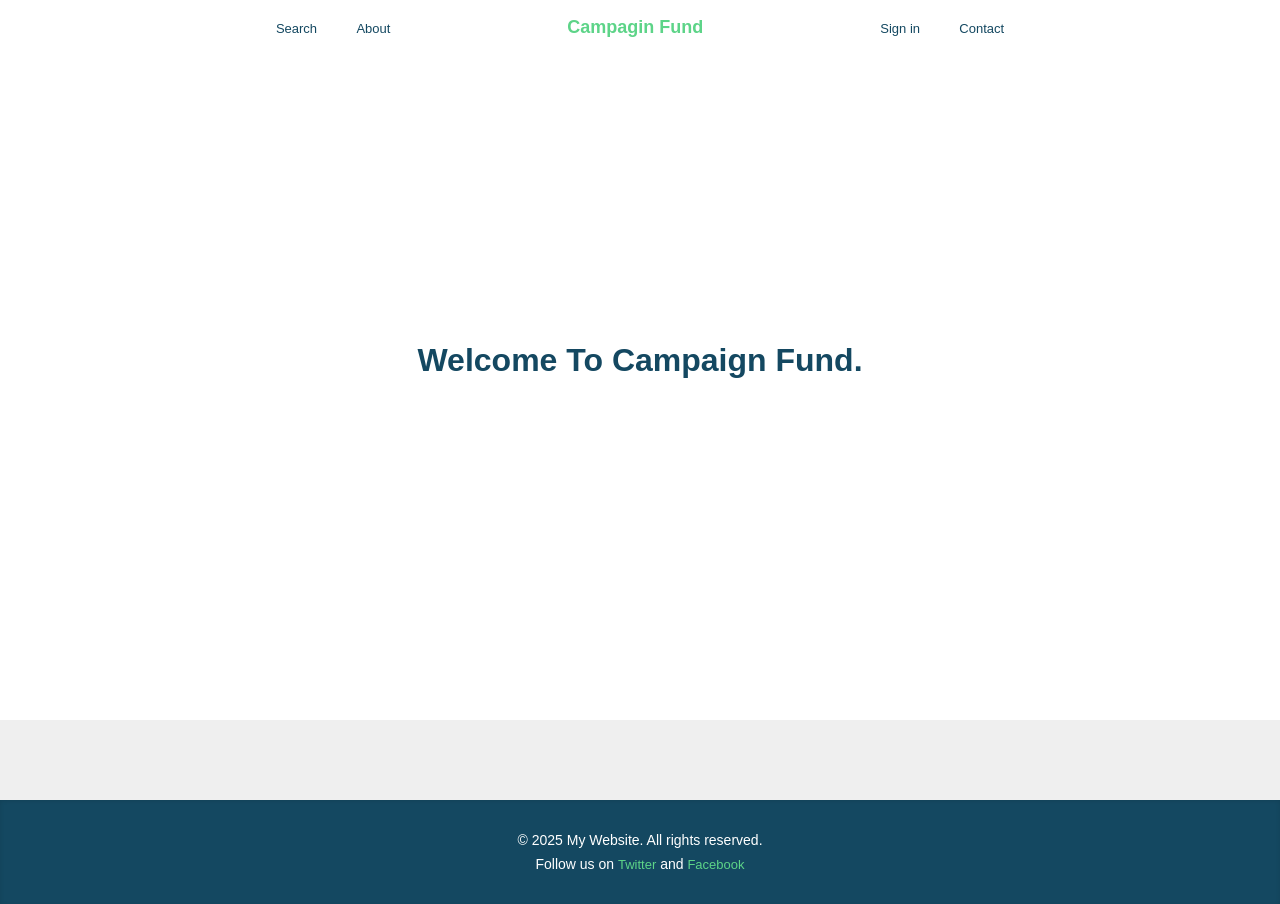
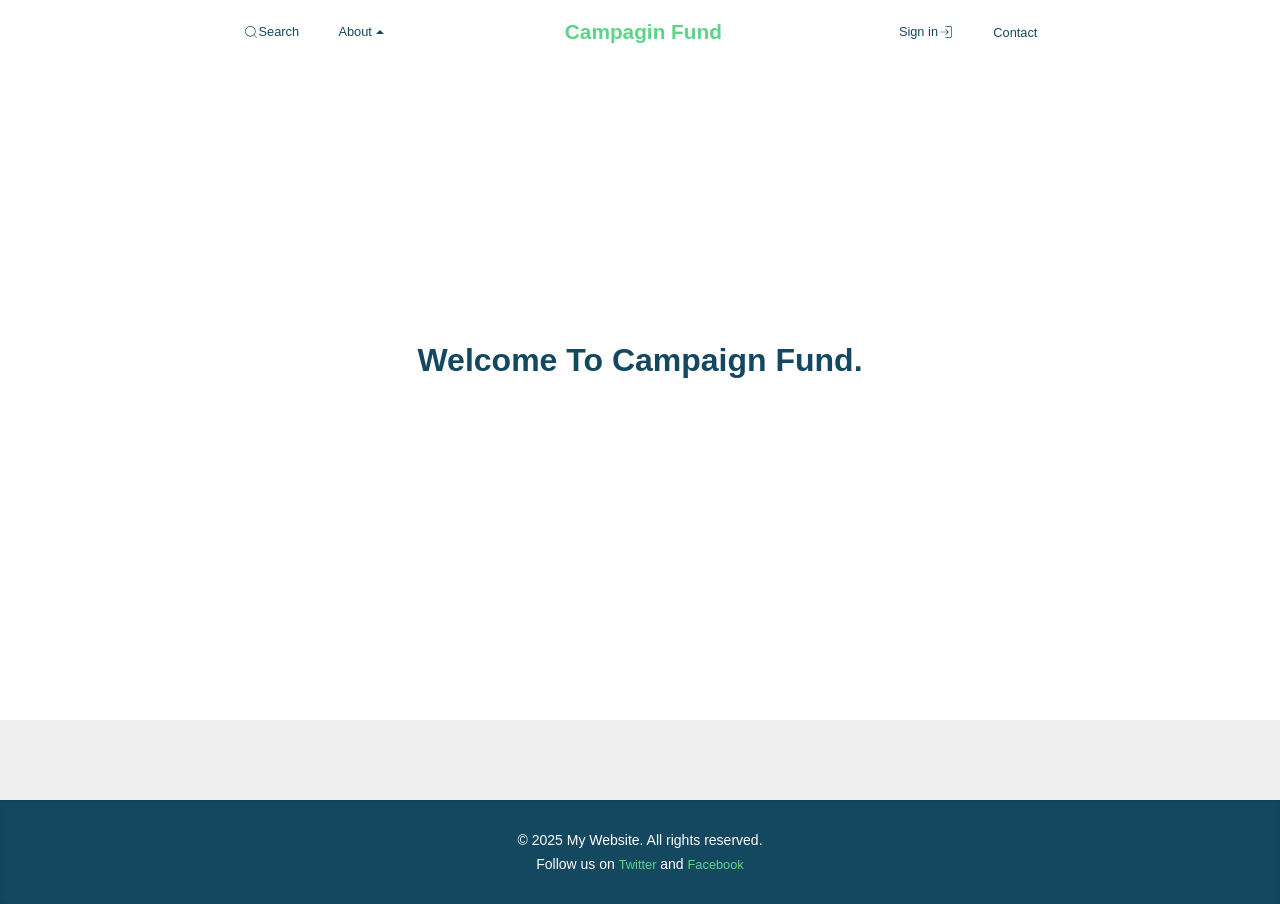
Before and after one commit to CampaignFund/frontend, a React (Vite) app: page / in a window 1280 px wide. Built offline with nearby package versions, Linux system fonts and the light colour scheme.

Commit message:
Navbar UI Fixed

```diff
--- a/package.json
+++ b/package.json
@@ -13,6 +13,7 @@
     "axios": "^1.9.0",
     "react": "^19.1.0",
     "react-dom": "^19.1.0",
+    "react-icons": "^5.5.0",
     "react-router-dom": "^7.6.2"
   },
   "devDependencies": {
--- a/src/components/Navbar.jsx
+++ b/src/components/Navbar.jsx
@@ -1,24 +1,39 @@
 import { useEffect, useState } from 'react';
+import { CiSearch, CiLogin } from "react-icons/ci";
+import { IoMdArrowDropdown } from "react-icons/io";
 import '../css/Navbar.css'
 
-const Navbar = ()=> {
+const Navbar = () => {
   const [isScrolled, setIsScrolled] = useState(false);
 
-  useEffect(()=>{
-    const handleScroll = ()=>{
-      setIsScrolled(window.scrollY>0);
+  useEffect(() => {
+    const handleScroll = () => {
+      setIsScrolled(window.scrollY > 0);
     }
 
     window.addEventListener('scroll', handleScroll);
-  },[isScrolled]);
+  }, [isScrolled]);
 
   return (
-    <nav className={`navbar ${isScrolled ? 'shadow':''}`}>
+    <nav className={`navbar ${isScrolled ? 'shadow' : ''}`}>
       <ul className="navbarLinks">
-        <li><a href="/">Search</a></li>
-        <li><a href="/about">About</a></li>
+        <li>
+          {<CiSearch />}
+          <a href="/">Search</a>
+        </li>
+        <li className='about-dropdown'>
+          <a href="#">About</a>
+          {<IoMdArrowDropdown className='about-dropdown-icon'/>}
+          <ul className='dropdown-menu'>
+            <li><a href="/about/mission">Mission</a></li>
+            <li><a href="/about/partners">Partners</a></li>
+          </ul>
+        </li>
         <li><a href="/">Campagin Fund</a></li>
-        <li><a href="/signin">Sign in</a></li>
+        <li>
+          <a href="/signin">Sign in</a>
+          {<CiLogin />}
+        </li>
         <li><a href="/contact">Contact</a></li>
       </ul>
     </nav>
--- a/src/css/Navbar.css
+++ b/src/css/Navbar.css
@@ -1,26 +1,25 @@
-*{
+* {
   padding: 0;
   margin: 0;
   box-sizing: border-box;
   font-family: 'Poppins', sans-serif;
 }
 
-li{
+li {
   list-style: none;
 }
 
-a{
+a {
   text-decoration: none;
   color: var(--color-primary);
-    font-size: 13px;
+  font-size: 0.8rem;
 }
 
-.navbar{
+.navbar {
   width: 100%;
   display: flex;
   justify-content: center;
   align-items: center;
-    padding: 1%;
   padding: 0 2%;
   position: fixed;
   background: transparent;
@@ -32,8 +31,7 @@ a{
   background-color: var(--color-surface);
 }
 
-
-.navbar .navbarLinks{
+.navbar .navbarLinks {
   width: 100%;
   height: 100%;
   display: flex;
@@ -42,21 +40,74 @@ a{
   margin: 1% 10%;
 }
 
-.navbar .navbarLinks li{
-    text-align: center;
-    padding: 0.5% 1%;
+.navbar .navbarLinks li {
+  display: flex;
+  justify-content: center;
+  align-content: center;
+  padding: 0.8% 1%;
   border-radius: 0.8rem;
   margin: 0 1%;
+  position: relative;
 }
-.navbar .navbarLinks li:not(:nth-child(3)):hover{
+
+.navbar .navbarLinks li:not(:nth-child(3)):hover {
   background-color: var(--color-background);
 }
 
-.navbar .navbarLinks li:nth-child(3){
+.navbar .navbarLinks li:nth-child(3) {
   margin: 0 15%;
 }
-.navbar .navbarLinks li:nth-child(3) a{
+
+.navbar .navbarLinks li:nth-child(3) a {
   color: var(--color-accent);
   font-weight: 800;
-    font-size: 18px;
+  font-size: 1.3rem;
 }
+
+.navbarLinks .about-dropdown {
+  position: relative;
+}
+
+.navbarLinks .about-dropdown .dropdown-menu {
+  display: none;
+  position: absolute;
+  top: 100%;
+  left: 0;
+  background: var(--color-surface);
+  box-shadow: 0 0.1rem 0.6rem rgba(0, 0, 0, 0.1);
+  min-width: 150px;
+  flex-direction: column;
+  z-index: 100;
+  border-radius: 0.4rem;
+  overflow: hidden;
+}
+
+.navbarLinks .about-dropdown:hover .dropdown-menu {
+  display: flex;
+}
+
+.navbarLinks .about-dropdown .dropdown-menu li {
+  width: 100%;
+}
+
+.navbarLinks .about-dropdown .dropdown-menu li a {
+  display: block;
+  padding: 0.6rem 1rem;
+  font-size: 0.8rem;
+  color: var(--color-primary);
+  white-space: nowrap;
+}
+
+.navbarLinks .about-dropdown .dropdown-menu li a:hover {
+  background-color: var(--color-background);
+}
+
+.navbarLinks .about-dropdown .about-dropdown-icon {
+    display: inline-block;
+    rotate: 180deg;
+    transition: transform 0.3s ease-in-out;
+}
+
+.navbarLinks .about-dropdown:hover .about-dropdown-icon {
+    transform: rotateZ(180deg);
+}
```
Also changed, not shown: 1 other file (tests, documents, lock files or other folders). Lines whose indentation alone changed are shown as unchanged.
